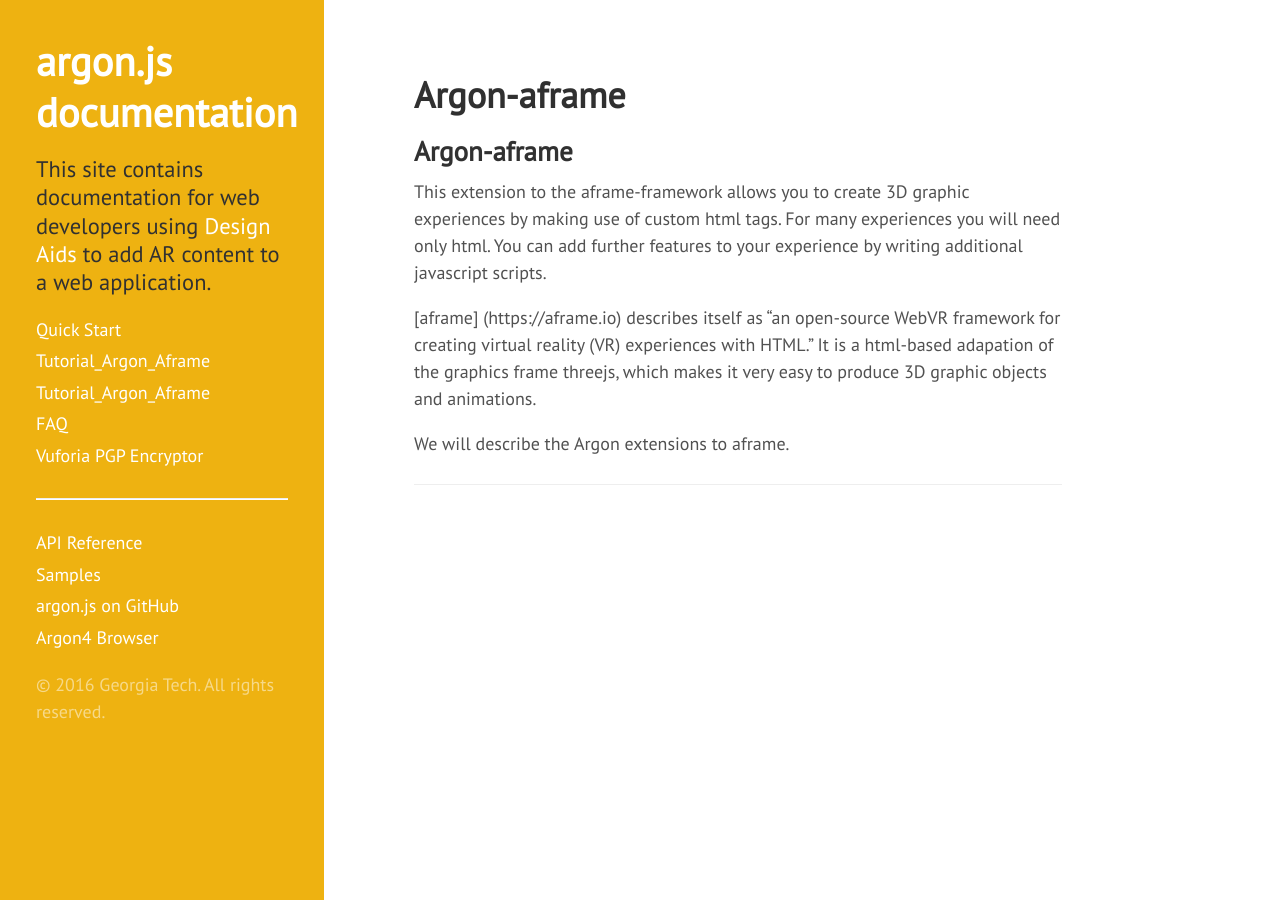
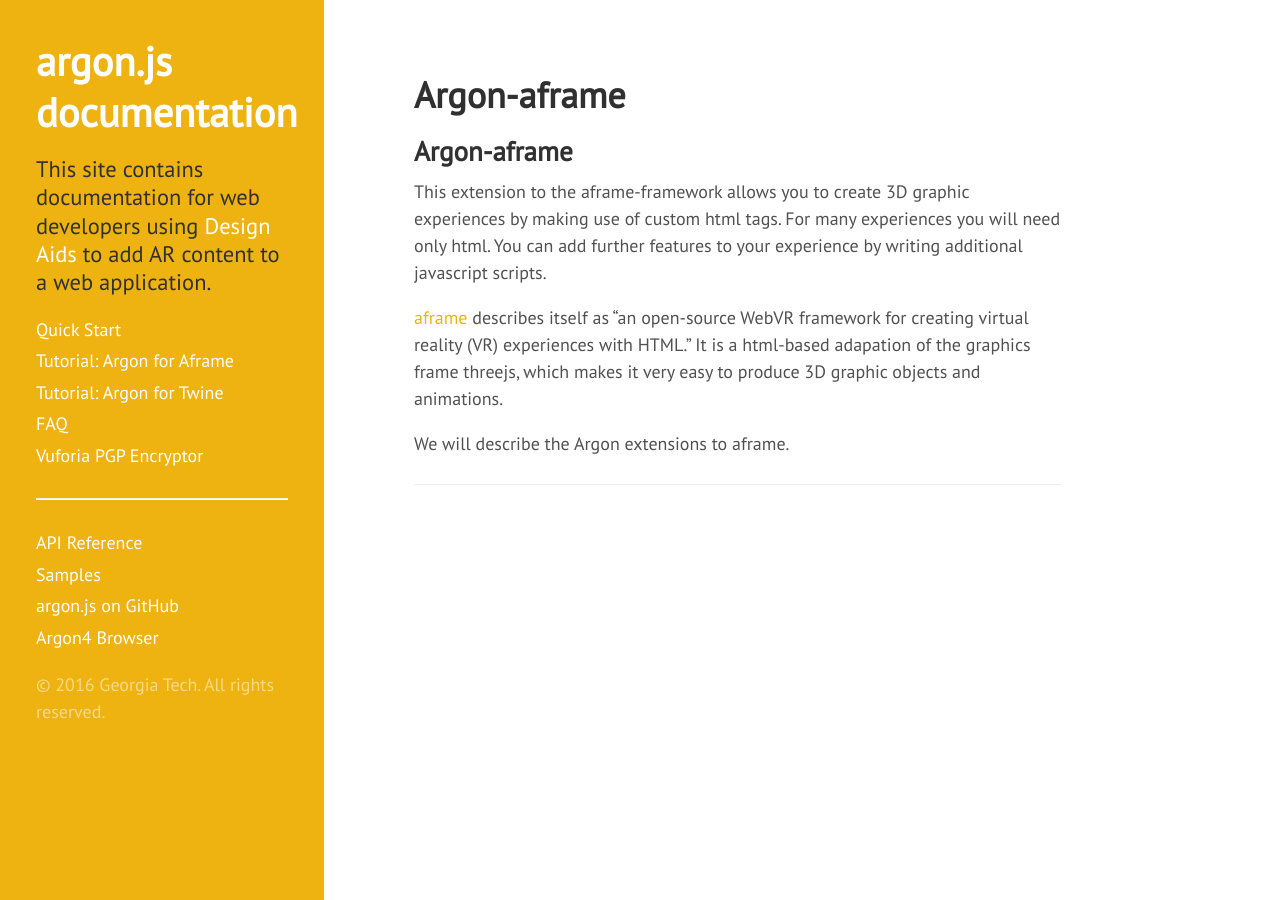
Before and after one commit to argonjs/design-tools, a Jekyll site: the page built from index-a.md, in a window 1280 px wide. Built offline with Jekyll 4.4.1, drawn with Linux system fonts in a browser that asks for light colours; nearby versions of some CDN libraries.

Commit message:
More changes to tutorials

```diff
--- a/_includes/sidebar.html
+++ b/_includes/sidebar.html
@@ -41,8 +41,8 @@
       -->
 
       <a class="sidebar-nav-item" href="{{ site.baseurl }}start/setup/">Quick Start</a>
-      <a class="sidebar-nav-item" href="{{ site.baseurl }}tutorial1/">Tutorial_Argon_Aframe</a>
-      <a class="sidebar-nav-item" href="{{ site.baseurl }}tutorial2/">Tutorial_Argon_Aframe</a>
+      <a class="sidebar-nav-item" href="{{ site.baseurl }}tutorial1/">Tutorial: Argon for Aframe</a>
+      <a class="sidebar-nav-item" href="{{ site.baseurl }}tutorial2/">Tutorial: Argon for Twine</a>
       <a class="sidebar-nav-item" href="{{ site.baseurl }}start/faq/">FAQ</a>
       <a class="sidebar-nav-item" href="{{ site.baseurl }}start/vuforia-pgp-encryptor/">Vuforia PGP Encryptor</a>
 
--- a/_includes/tutorial2Video.html
+++ /dev/null
@@ -1,5 +0,0 @@
-<div class="video">
-    <figure>
-      <iframe width="560" height="315" src="https://www.youtube.com/embed/utUDuncItCs" frameborder="0" allowfullscreen></iframe>
-    </figure>
-</div>
--- a/_includes/tutorial3Video1.html
+++ /dev/null
@@ -1,5 +0,0 @@
-<div class="video">
-    <figure>
-      <iframe width="560" height="315" src="https://www.youtube.com/embed/cxAPl8iK5cc" frameborder="0" allowfullscreen></iframe>
-    </figure>
-</div>
--- a/_includes/tutorial3Video2.html
+++ /dev/null
@@ -1,5 +0,0 @@
-<div class="video">
-    <figure>
-      <iframe width="560" height="315" src="https://www.youtube.com/embed/ohvHKrk5AY8" frameborder="0" allowfullscreen></iframe>
-    </figure>
-</div>
--- a/index-a.md
+++ b/index-a.md
@@ -5,6 +5,6 @@
 
 <h2>Argon-aframe</h2> This extension to the aframe-framework allows you to create 3D graphic experiences by making use of custom html tags. For many experiences you will need only html. You can add further features to your experience by writing additional javascript scripts.
 
-[aframe] (https://aframe.io) describes itself as "an open-source WebVR framework for creating virtual reality (VR) experiences with HTML." It is a html-based adapation of the graphics frame threejs, which makes it very easy to produce 3D graphic objects and animations.
+[aframe](https://aframe.io) describes itself as "an open-source WebVR framework for creating virtual reality (VR) experiences with HTML." It is a html-based adapation of the graphics frame threejs, which makes it very easy to produce 3D graphic objects and animations.
 
 We will describe the Argon extensions to aframe.
```
